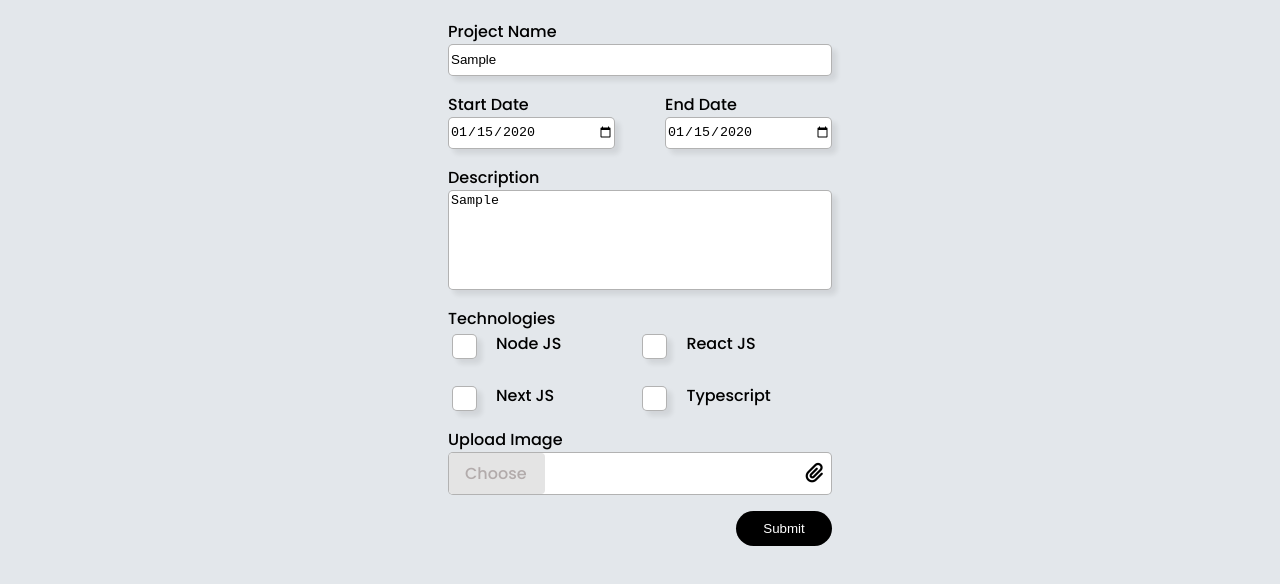
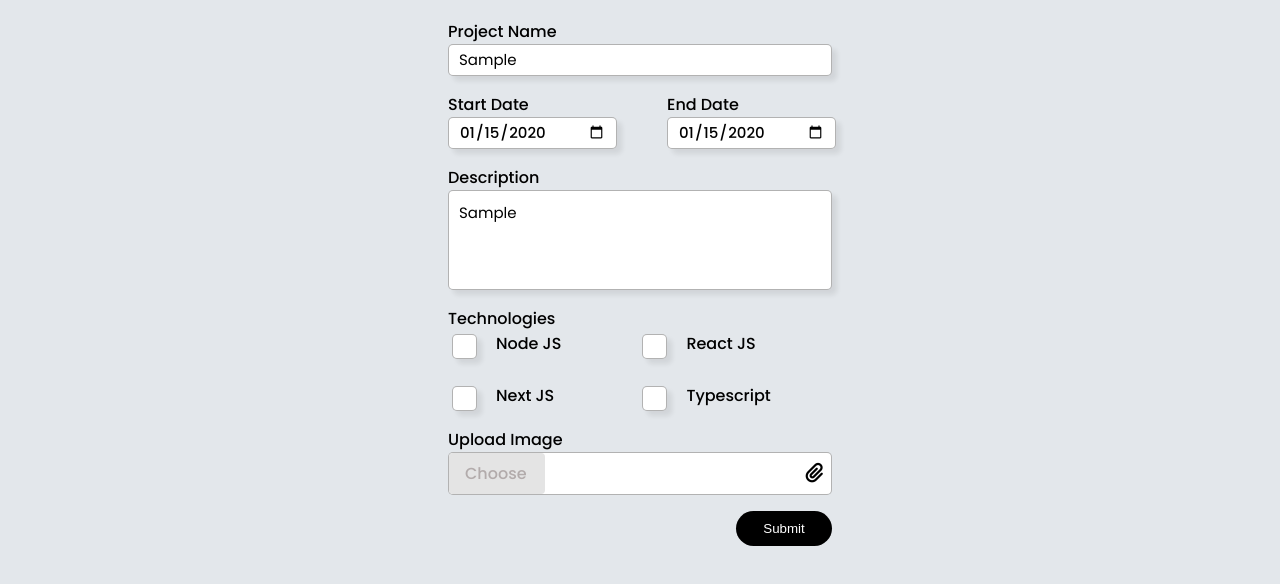
Before and after one commit to aristuchahya/personal-web, a plain HTML site: page Day-2/Task2/myproject.html in a window 1280 px wide. Both pictures are taken after typing "Sample", "2020-01-15", "2020-01-15", "Sample" into the empty fields and a click on the button "Submit". Shown: the part 168-752 px from the top of the page. Drawn offline with Linux system fonts and the light colour scheme.

Commit message:
optimize-box

```diff
--- a/Day-2/Task2/assets/css/style.css
+++ b/Day-2/Task2/assets/css/style.css
@@ -208,6 +208,10 @@ textarea {
   border-radius: 5px;
   border: 1px solid rgb(0, 0, 0, 0.3);
   box-shadow: 5px 5px 5px rgba(0, 0, 0, 0.08);
+  font-family: "Poppins", sans-serif;
+  font-size: 15px;
+  padding: 10px;
+  font-weight: 500;
 }
 
 select {
@@ -235,6 +239,20 @@ button[type="submit"] {
 button[type="submit"]:hover {
   opacity: 0.8;
   transition: opacity 0.3s ease;
+}
+
+#project-name {
+  font-family: "Poppins", sans-serif;
+  font-size: 15px;
+  font-weight: 400;
+  padding: 10px;
+}
+
+#description {
+  font-family: "Poppins", sans-serif;
+  font-size: 15px;
+  font-weight: 400;
+  padding: 10px;
 }
 
 .duration {
--- a/Day-2/Task2/assets/js/blog.js
+++ b/Day-2/Task2/assets/js/blog.js
@@ -39,4 +39,6 @@ function addProject(event) {
   });
 
   console.log(dataProject);
+
+  document.getElementById("form-project").reset();
 }
--- a/Day-2/Task2/myproject.html
+++ b/Day-2/Task2/myproject.html
@@ -25,7 +25,7 @@
 
     <div class="wrapper">
       <h1>ADD MY PROJECT</h1>
-      <form action="" class="form-contact">
+      <form action="" class="form-contact" id="form-project">
         <label for="project-name">Project Name</label>
         <input type="text" id="project-name" />
 
```
